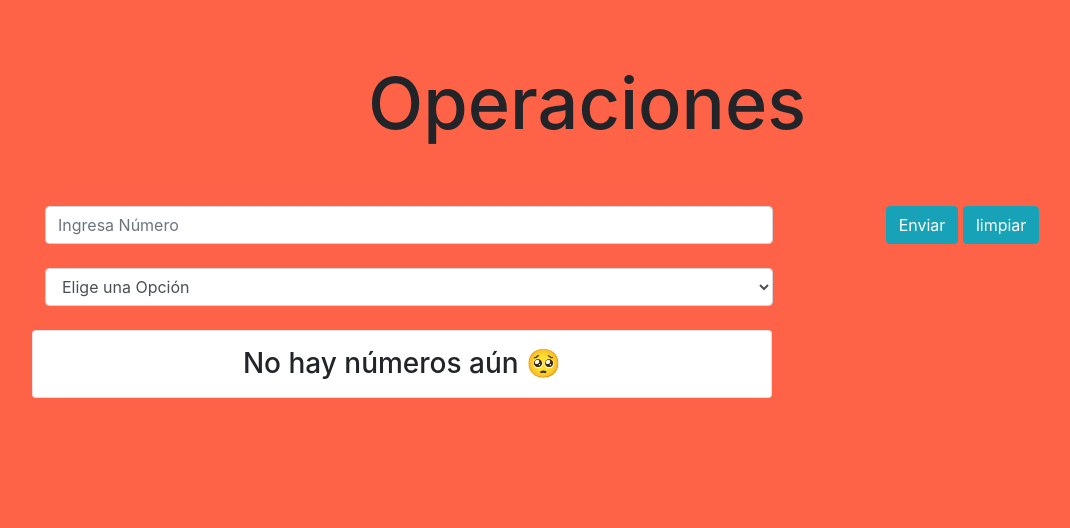
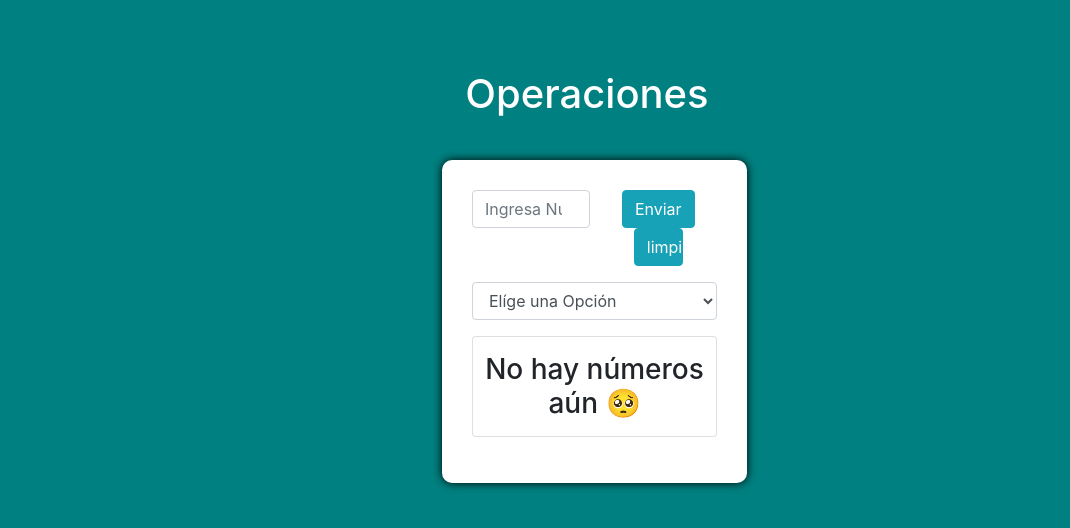
Before and after one commit to miusel22/-finaktiva, a plain HTML site: page index.html in a window 1280 px wide. Shown: the whole page, without its empty margins (53-1123 px from the left). Drawn offline with nearby package versions, Linux system fonts and the light colour scheme.

Commit message:
mejora interfaz y comentarios

```diff
--- a/index.html
+++ b/index.html
@@ -20,44 +20,52 @@
 </head>
 
 <body>
-  <div class="container">
-    <h2 class="title col">Operaciones</h2>
-    <form id="miForm" class="form text-center">
-      <div class="form-row mb-4  ml-2 sm-4">
-        <div class="col-md-8 center">
-          <input id="number" placeholder="Ingresa Número" class="form-control col" type="number" name="array">
+
+    <section class="container-fluid">
+     <section class="row justify-content-center">
+<section class="col-12 col-sm-6 col-md-3">
+<h1 class="text-center tittle">Operaciones</h1>
+  <form class="form-container">
+    <div class="form-row ">
+    <div class="form-group col-6">
+      <input id="number" placeholder="Ingresa Número" class="form-control " type="number" name="array">
           </input>
     </div>
-
-        <div class="col-md-4 sm-12">
-          <button class="btn btn-info" type="button" id="send-btn">
+    <div class="form-group text-center col-6">
+      <button class="btn btn-info " type="button" id="send-btn">
         Enviar
       </button>
-          <button class="btn btn-info" type="submit" id="send-btn">
+      <button class="btn btn-info col-5" type="submit" id="send-btn">
         limpiar
       </button>
     </div>
   </div>
-
-      <div class="form-row mb-4 ml-2">
-        <div class="col-md-8">
-          <select id="select" class="form-control">
-            <option value="1" selected>Elige una Opción</option>
+    <div class="form-group ">
+      <select id="select" class="form-control form-group">
+        <option value="1" selected>Elíge una Opción</option>
         <option value="2">Ordenar de mayor a menor</option>
-            <option value="3">Ordear de menor a mayor</option>
+        <option value="3">Ordenar de menor a mayor</option>
         <option value="4">Sumar todos</option>
-            <option value="5">Multiplicar por el mismo numero</option>
+        <option value="5">Multiplicar por el mismo número</option>
       </select>
     </div>
-      </div>
-      <div class="col-md-8 card">
+    <div class="form-group card">
       <ul id="number-list">
       </ul>
       <h3 class="text-center" id="non-list">No hay números aún 🥺</h3>
-        <h3 id="addition"></div>
+      <h3 id="addition">
+
       </div>
 
+
+
   </form>
+</section>
+
+     </section>
+
+    </section>
+
   </div>
 
 
--- a/style.css
+++ b/style.css
@@ -1,8 +1,11 @@
 body {
   --tomato: tomato;
   --teal: teal;
-  background-color: var(--tomato);
+  background-color: var(--teal);
 }
+
+
+
 
 .title {
   text-align: center;
@@ -17,3 +20,19 @@ body {
   align-items: center;
   justify-content: center;
 }
+
+.form-container{
+  position: absolute;
+  top:20vh;
+  background-color: white;
+  padding: 30px;
+  border-radius: 10px;
+  box-shadow:0px 0px 10px 0px  #000;
+
+}
+.tittle{
+  margin-top:70px;
+  color:white;
+position: relative;
+
+}
```
Lines whose indentation alone changed are shown as unchanged.
